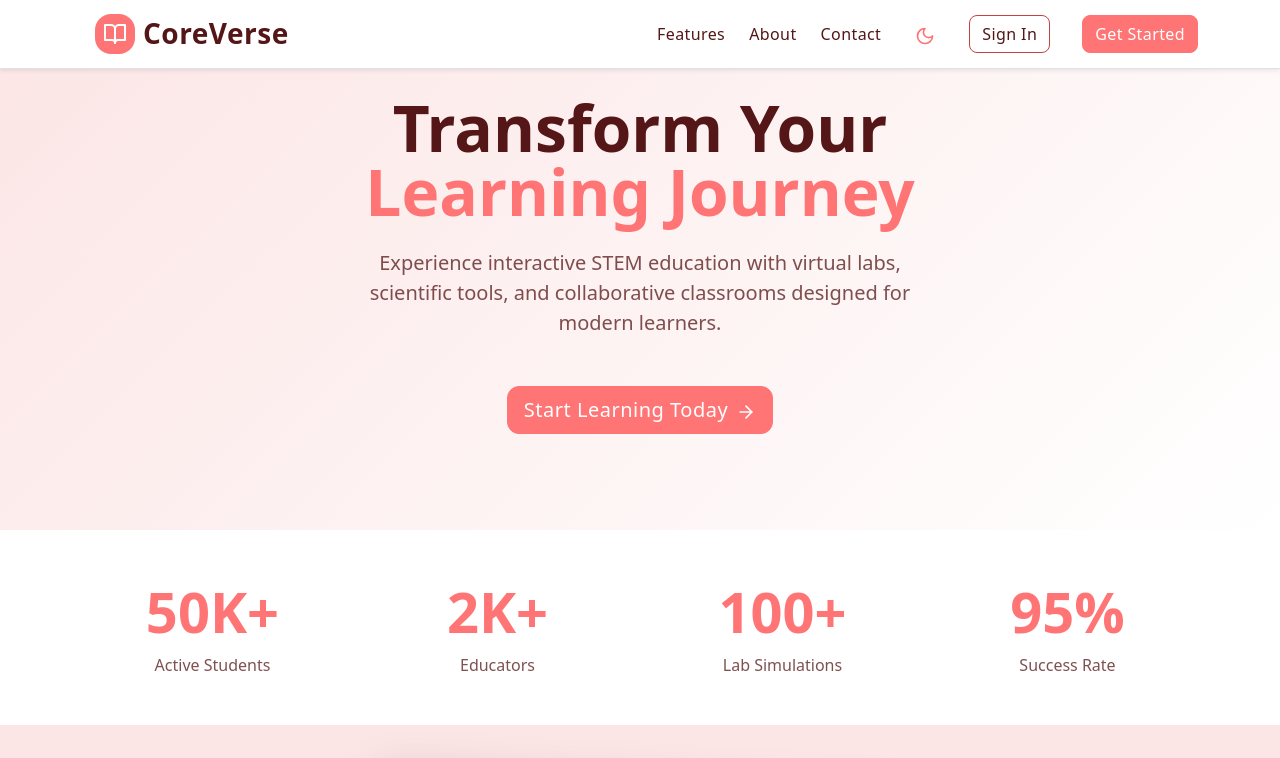
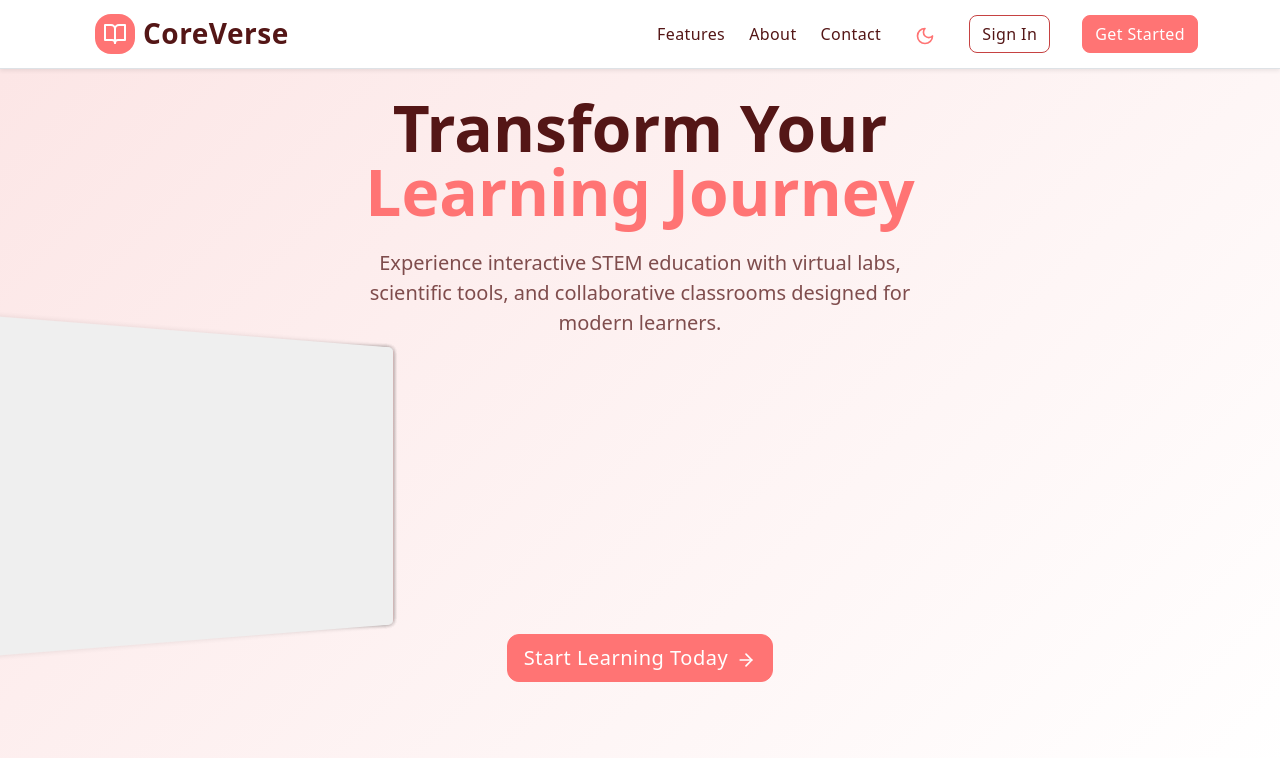
Before and after one commit to faria-karim-porna/education-coreVerse, a React (Vite) app: page / in a window 1280 px wide. Shown: the top 758 px of the page. Built offline with nearby package versions, Linux system fonts and the light colour scheme.

Commit message:
Add animated open book to hero section

```diff
--- a/src/components/home/sections/HeroSection.tsx
+++ b/src/components/home/sections/HeroSection.tsx
@@ -21,6 +21,57 @@ export function HeroSection({ onNavigate }: HeroSectionProps) {
               Experience interactive STEM education with virtual labs, scientific tools, and collaborative classrooms designed for modern
               learners.
             </p>
+
+            {/* Animated Book */}
+            <div className="position-relative mb-5" style={{ height: "200px" }}>
+              <div className="book-container">
+                <motion.div
+                  className="book"
+                  initial={{ rotateY: 0 }}
+                  animate={{
+                    rotateY: [0, 180, 360, 540, 720],
+                    transition: {
+                      duration: 15,
+                      repeat: Infinity,
+                      ease: [0.4, 0, 0.2, 1]
+                    }
+                  }}
+                >
+                  {/* Book pages */}
+                  {[...Array(5)].map((_, i) => (
+                    <motion.div
+                      key={i}
+                      className="page"
+                      initial={{ rotateY: i * 10 }}
+                      animate={{
+                        rotateY: [i * 10, 180 + i * 10, 360 + i * 10],
+                        transition: {
+                          duration: 15,
+                          repeat: Infinity,
+                          ease: [0.4, 0, 0.2, 1],
+                          delay: i * 0.2
+                        }
+                      }}
+                    ></motion.div>
+                  ))}
+
+                  {/* Book cover */}
+                  <motion.div
+                    className="cover"
+                    initial={{ rotateY: 0 }}
+                    animate={{
+                      rotateY: [0, 180, 360],
+                      transition: {
+                        duration: 15,
+                        repeat: Infinity,
+                        ease: [0.4, 0, 0.2, 1]
+                      }
+                    }}
+                  ></motion.div>
+                </motion.div>
+              </div>
+            </div>
+
             <div className="d-flex flex-column flex-sm-row gap-3 justify-content-center">
               <Button size="lg" className="justify-content-center" onClick={() => onNavigate("dashboard")}>
                 Start Learning Today
@@ -30,6 +81,63 @@ export function HeroSection({ onNavigate }: HeroSectionProps) {
           </motion.div>
         </div>
       </div>
+
+      <style jsx>{`
+        .book-container {
+          perspective: 1000px;
+          width: 100%;
+          height: 100%;
+          display: flex;
+          align-items: center;
+          justify-content: center;
+        }
+
+        .book {
+          width: 300px;
+          height: 200px;
+          position: relative;
+          transform-style: preserve-3d;
+          transform: rotateX(30deg);
+        }
+
+        .cover, .page {
+          position: absolute;
+          width: 100%;
+          height: 100%;
+          transform-origin: left center;
+          background-color: white;
+          border-radius: 5px;
+          box-shadow: 0 0 5px rgba(0, 0, 0, 0.1);
+          display: flex;
+          align-items: center;
+          justify-content: center;
+        }
+
+        .cover {
+          background-color: #ff7474;
+          z-index: 10;
+        }
+
+        .page:nth-child(1) { background-color: #fff; z-index: 9; }
+        .page:nth-child(2) { background-color: #f8f8f8; z-index: 8; }
+        .page:nth-child(3) { background-color: #f5f5f5; z-index: 7; }
+        .page:nth-child(4) { background-color: #f2f2f2; z-index: 6; }
+        .page:nth-child(5) { background-color: #efefef; z-index: 5; }
+
+        @media (min-width: 768px) {
+          .book {
+            width: 400px;
+            height: 250px;
+          }
+        }
+
+        @media (min-width: 992px) {
+          .book {
+            width: 500px;
+            height: 300px;
+          }
+        }
+      `}</style>
     </section>
   );
 }
--- a/src/styles/custom.scss
+++ b/src/styles/custom.scss
@@ -438,3 +438,65 @@ $btn-border-radius-lg: 0.75rem;
 * {
   transition: background-color 0.3s ease, color 0.3s ease, border-color 0.3s ease;
 }
+
+// Book animation styles
+.book-container {
+  perspective: 1000px;
+  width: 100%;
+  height: 200px;
+  display: flex;
+  align-items: center;
+  justify-content: center;
+  margin: 2rem 0;
+}
+
+.book {
+  width: 300px;
+  height: 180px;
+  position: relative;
+  transform-style: preserve-3d;
+  transform: rotateX(30deg);
+}
+
+.cover, .page {
+  position: absolute;
+  width: 100%;
+  height: 100%;
+  transform-origin: left center;
+  background-color: white;
+  border-radius: 5px;
+  box-shadow: 0 0 5px rgba(0, 0, 0, 0.1);
+  display: flex;
+  align-items: center;
+  justify-content: center;
+}
+
+.cover {
+  background-color: $primary-red;
+  z-index: 10;
+  border: 1px solid $accent-red;
+}
+
+.page {
+  border-right: 1px solid rgba(0, 0, 0, 0.1);
+}
+
+.page:nth-child(1) { background-color: #fff; z-index: 9; }
+.page:nth-child(2) { background-color: #f8f8f8; z-index: 8; }
+.page:nth-child(3) { background-color: #f5f5f5; z-index: 7; }
+.page:nth-child(4) { background-color: #f2f2f2; z-index: 6; }
+.page:nth-child(5) { background-color: #efefef; z-index: 5; }
+
+@media (min-width: 768px) {
+  .book {
+    width: 400px;
+    height: 220px;
+  }
+}
+
+@media (min-width: 992px) {
+  .book {
+    width: 500px;
+    height: 280px;
+  }
+}
```
